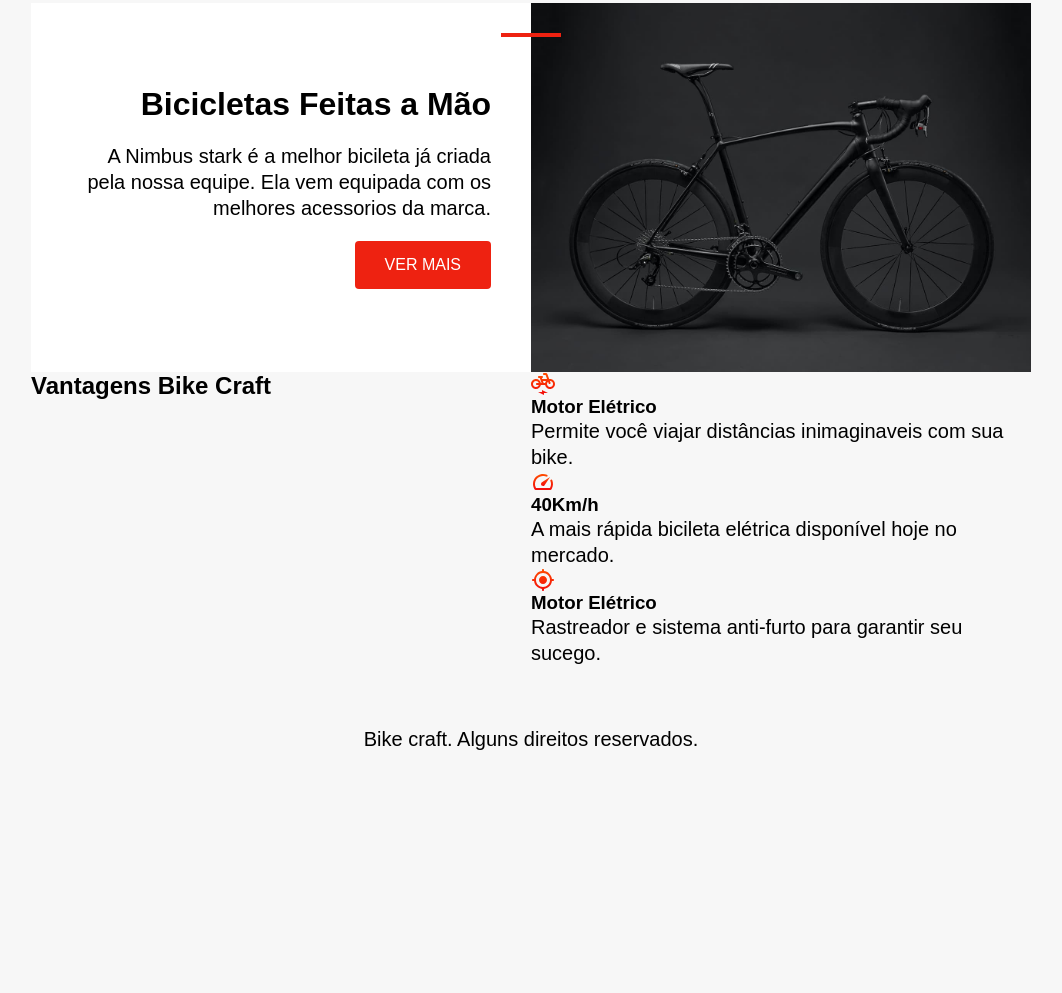
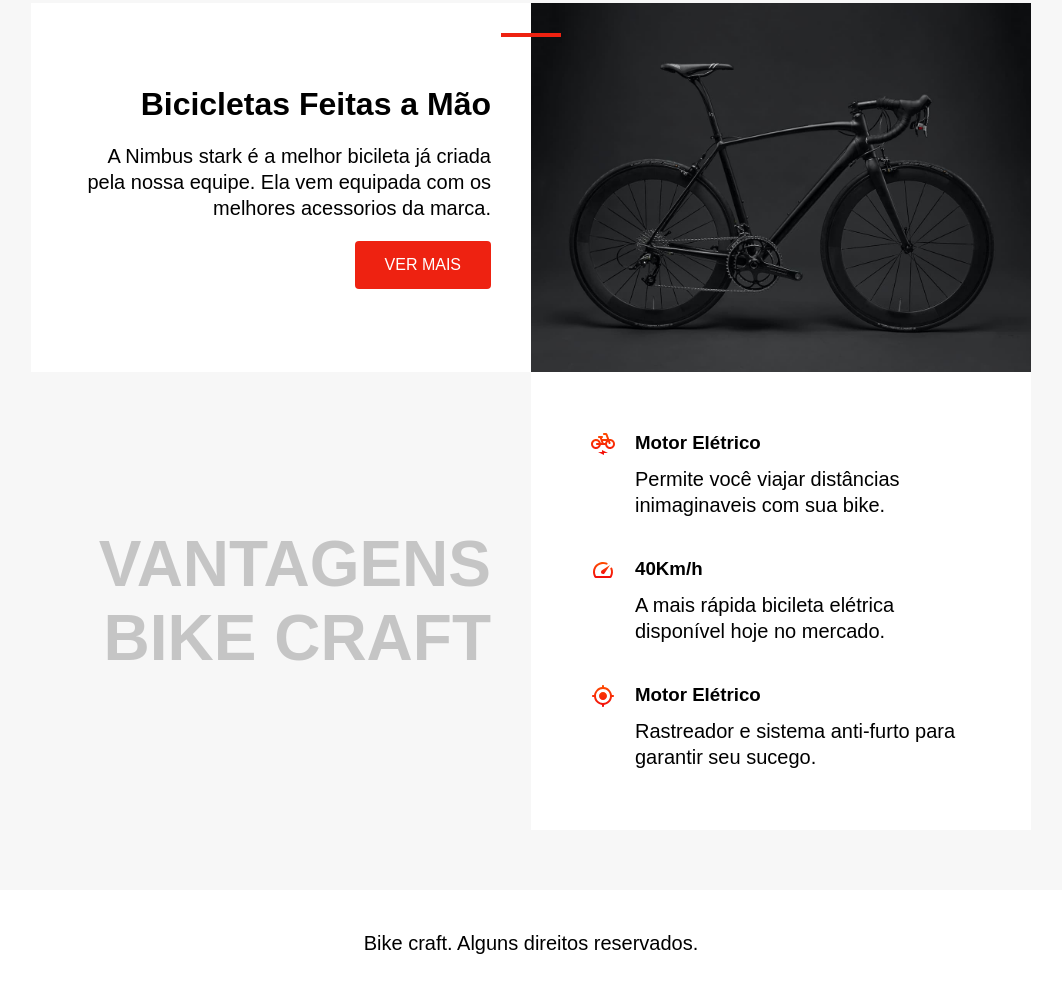
Before and after one commit to SarmentoTiago/ex_posicionamento, a plain HTML site: page index.html in a window 1280 px wide. Shown: the part 257-1250 px from the top of the page, without its empty margins (109-1171 px from the left). Before the commit the page ends 1009 px from the top, so only its background shows below. Drawn offline with Linux system fonts and the light colour scheme.

Commit message:
quarta parte do ex

```diff
--- a/css/style.css
+++ b/css/style.css
@@ -70,3 +70,37 @@ p {
   text-transform: uppercase;
 
 }
+
+.subtitulo {
+  font-size: 64px;
+  text-transform: uppercase;
+  color: rgba(0, 0, 0, 0.2);
+  text-align: right;
+  padding: 40px;
+  align-self: center;
+}
+
+.vantagens {
+  background-color: #fff;
+  padding: 40px;
+}
+
+.vantagens-item {
+  display: grid;
+  grid-template-columns: auto 1fr;
+  gap: 10px 20px;
+  padding: 20px;
+}
+
+.vantagens-item p {
+  grid-column: 2;
+
+}
+
+.rodape {
+  background-color: #fff;
+  width: 100%;
+  text-align: center;
+  padding: 40px 40px;
+  box-sizing: border-box;
+}
```
